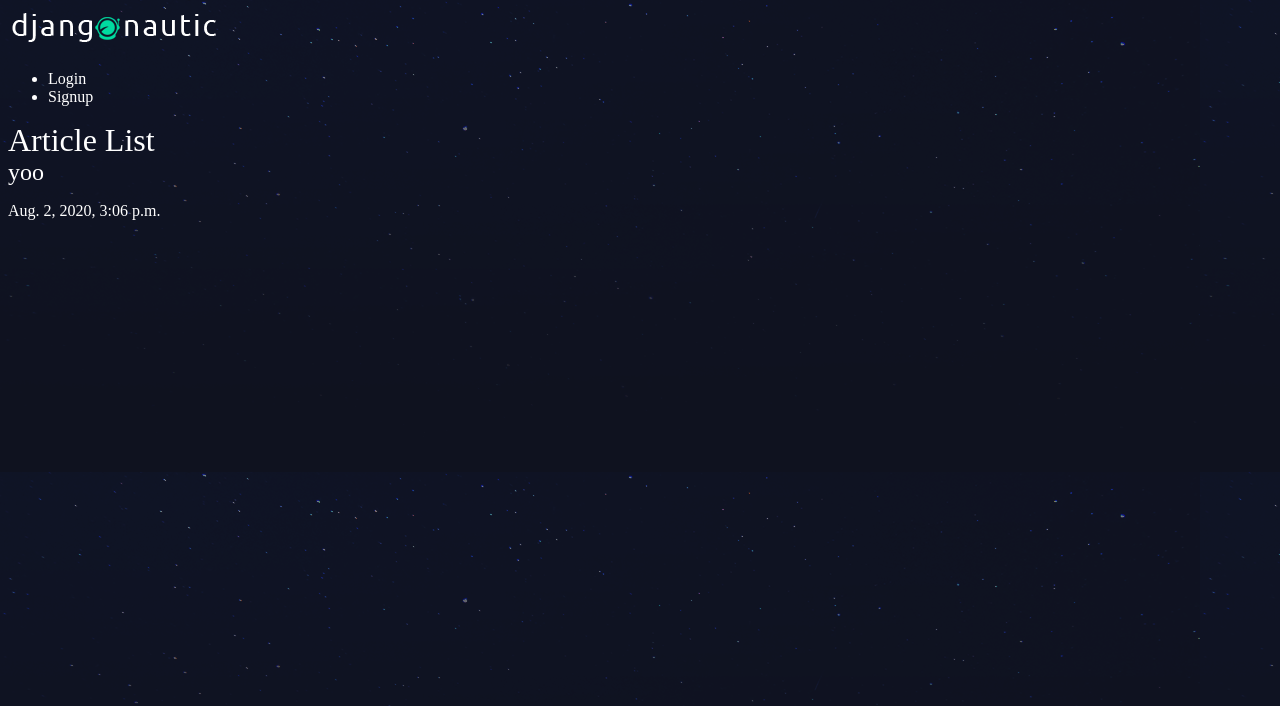
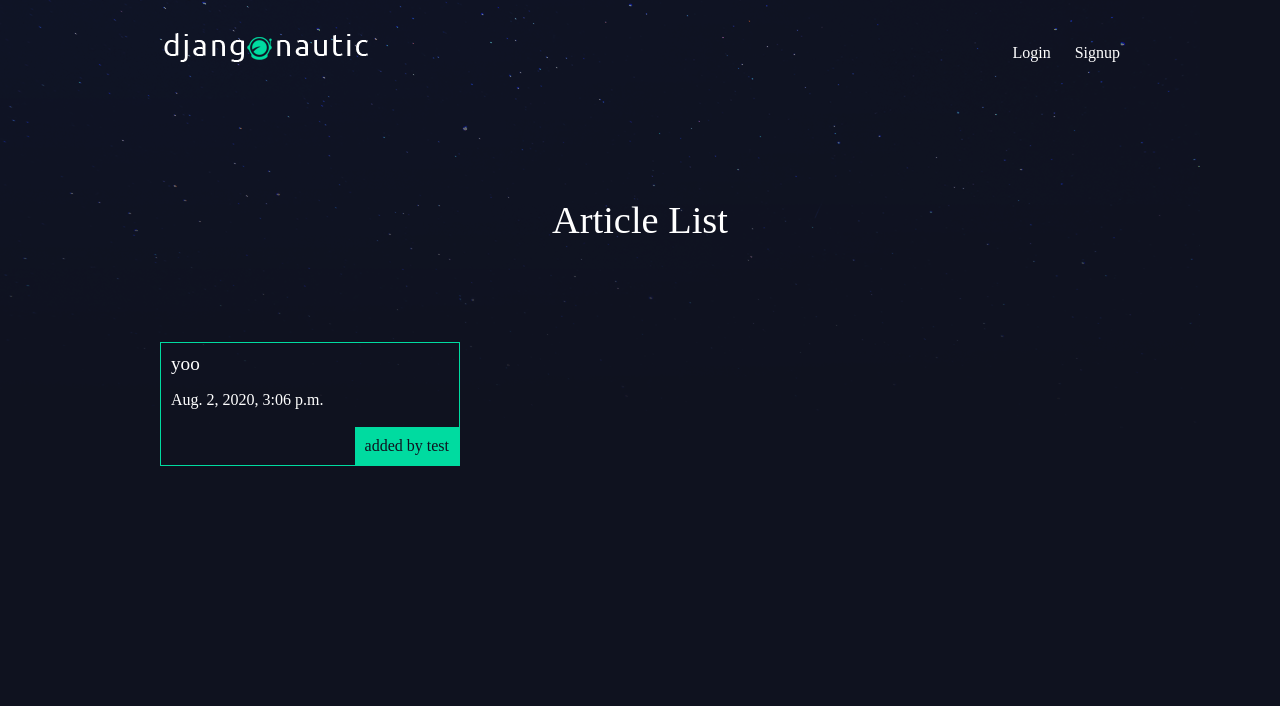
Before and after one commit to Aakarshit-Sharma19/Blog-web-app, a Django app: page / in a window 1280 px wide. Shown: the top 706 px of the page. Run offline with Django 3.2, Linux system fonts and the light colour scheme; data comes from the database, SQL or seed files in the repository.

Commit message:
Added Styling with style.css

```diff
--- a/blogapp/articles/templates/articles/article_list.html
+++ b/blogapp/articles/templates/articles/article_list.html
@@ -9,6 +9,7 @@
             <h2><a href="{% url 'articles:detail' slug=article.slug %}">{{article.title}}</a></h2>
             <p>{{article.snippets}}</p>
             <p>{{article.date}}</p>
+            <p class="author">added by {{article.author.username}}</p>
         </div>
     {% endfor %}
 </div>
--- a/blogapp/assets/styles.css
+++ b/blogapp/assets/styles.css
@@ -1,7 +1,7 @@
 body{
     background-color: #0f121f;
-    background-image: url(\stars.png);
-    background-repeat-y: no-repeat;
+    background-image: url(/static/stars.png);
+    background-repeat: no-repeat;
     color: #fff;
 }
 
@@ -18,3 +18,87 @@ a, a:hover, a:visited{
     color: #fff;
     text-decoration: none;
 }
+
+.wrapper{
+    max-width: 960px;
+    margin: 0 auto;
+}
+
+div.wrapper > h1{
+    text-align: center;
+    margin: 100px auto;
+    font-size: 2.4em
+}
+
+header{
+    display: grid;
+    grid-template-columns: 1fr 1fr;
+    padding: 20px 0;
+}
+
+nav{
+    justify-self: end;
+}
+
+nav li{
+    display: inline-block;
+    list-style-type: none;
+    margin-left: 20px;
+}
+
+nav button{
+    background: none;
+    color: #fff;
+    cursor: pointer;
+    border: 0;
+    font-size: 16px;
+}
+
+.articles{
+    display: grid;
+    grid-template-columns: 1fr 1fr 1fr;
+    grid-gap: 30px;
+}
+
+.article{
+    padding: 10px;
+    border: 1px solid #00dba0;
+    position: relative;
+    padding-bottom: 40px;
+}
+
+.article h2{
+    font-size: 1.2em;
+}
+
+.article .author{
+    padding: 10px;
+    background: #00dba0;
+    position: absolute;
+    right: 0;
+    bottom: 0;
+    margin: 0;
+    color: #0f121f;
+}
+
+.article-detail .article{
+    padding: 0;
+}
+
+.article-detail  .article img{
+    max-width: 100%;
+}
+
+.article-detail  .article h2{
+    text-align: center;
+    margin: 20px auto;
+    font-size: 2em
+}
+
+.article-detail .article h3{
+    text-align: center;
+}
+
+.article-detail  .article p{
+    margin: 10px 20px
+}
```
